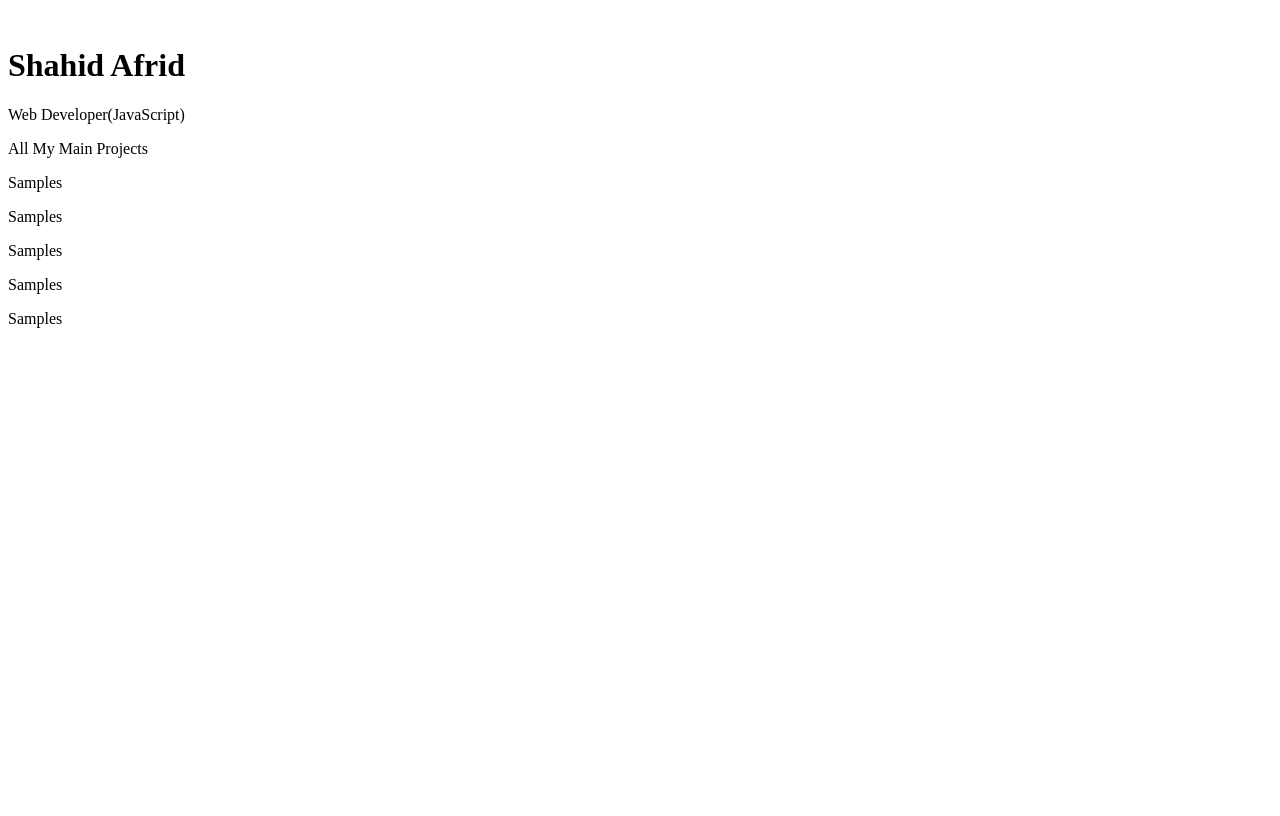
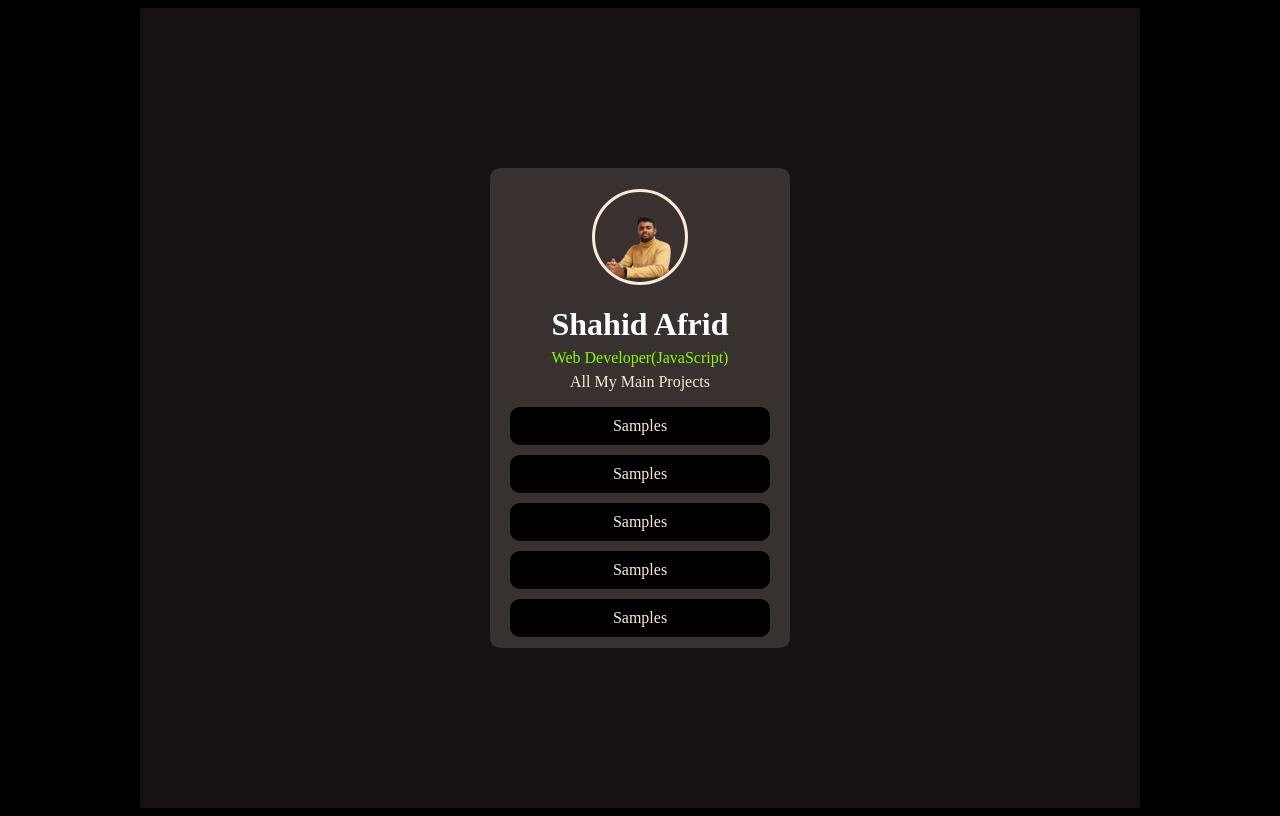
Before and after one commit to shahidafrid526/PortFolioCard, a plain HTML site: page index.html in a window 1280 px wide. Drawn offline with Linux system fonts and the light colour scheme; the site is published under a folder, as on GitHub Pages, so addresses that start at the root find nothing.

Commit message:
Update index.html

```diff
--- a/index.html
+++ b/index.html
@@ -4,7 +4,7 @@
     <meta charset="UTF-8">
     <meta name="viewport" content="width=device-width, initial-scale=1.0">
     <title>My Portfolio</title>
-    <link rel="stylesheet" href="/style.css">
+    <link rel="stylesheet" href="style.css">
 </head>
 <body>
     <div id="container">
@@ -12,7 +12,7 @@
         <div id="card">
 
             <div id="box1">
-                    <img id="myimg" src="/shahid afrid.png" alt="">
+                    <img id="myimg" src="shahid afrid.png" alt="">
 
                 <h1>Shahid Afrid</h1>
                 <p>Web Developer(JavaScript)</p>
```
